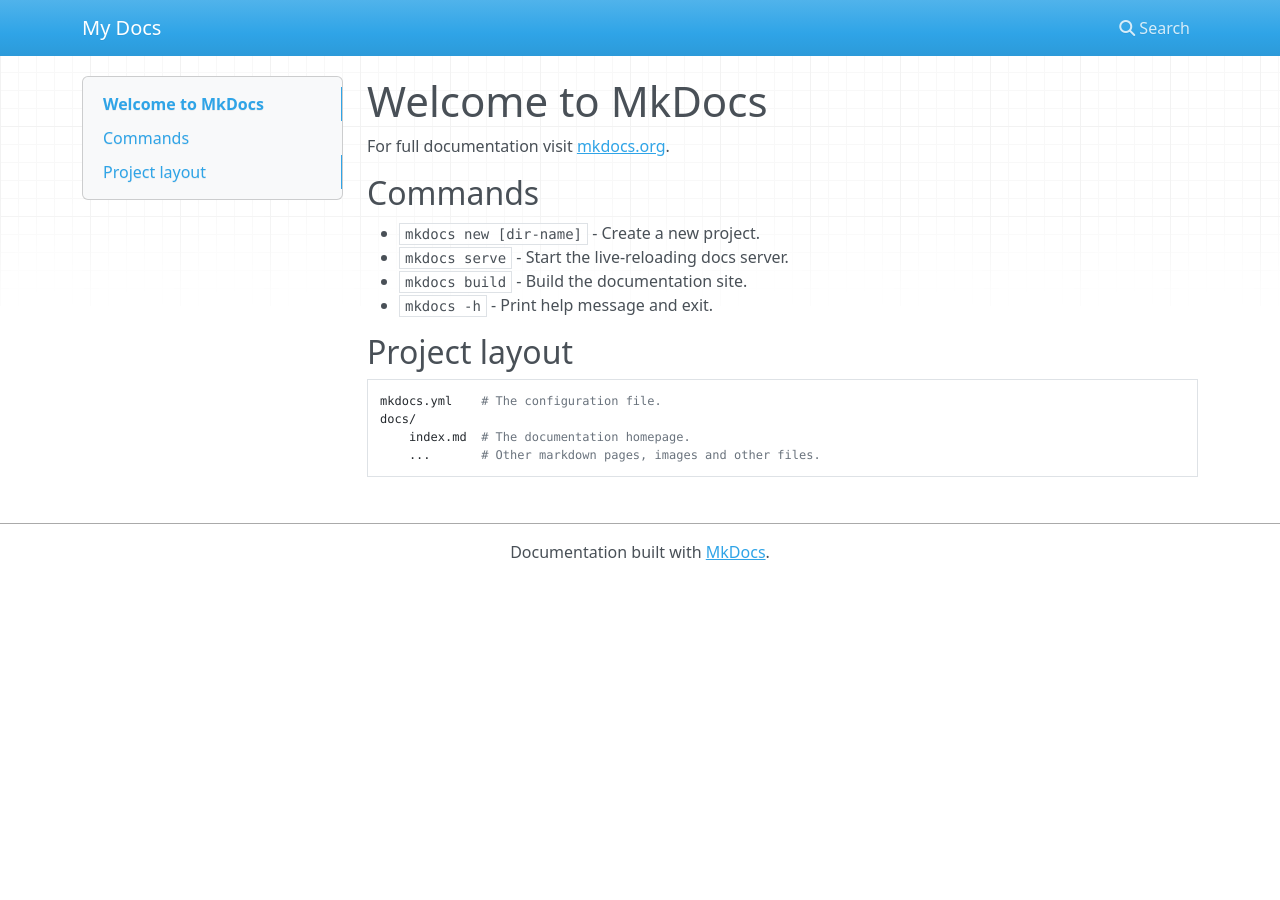
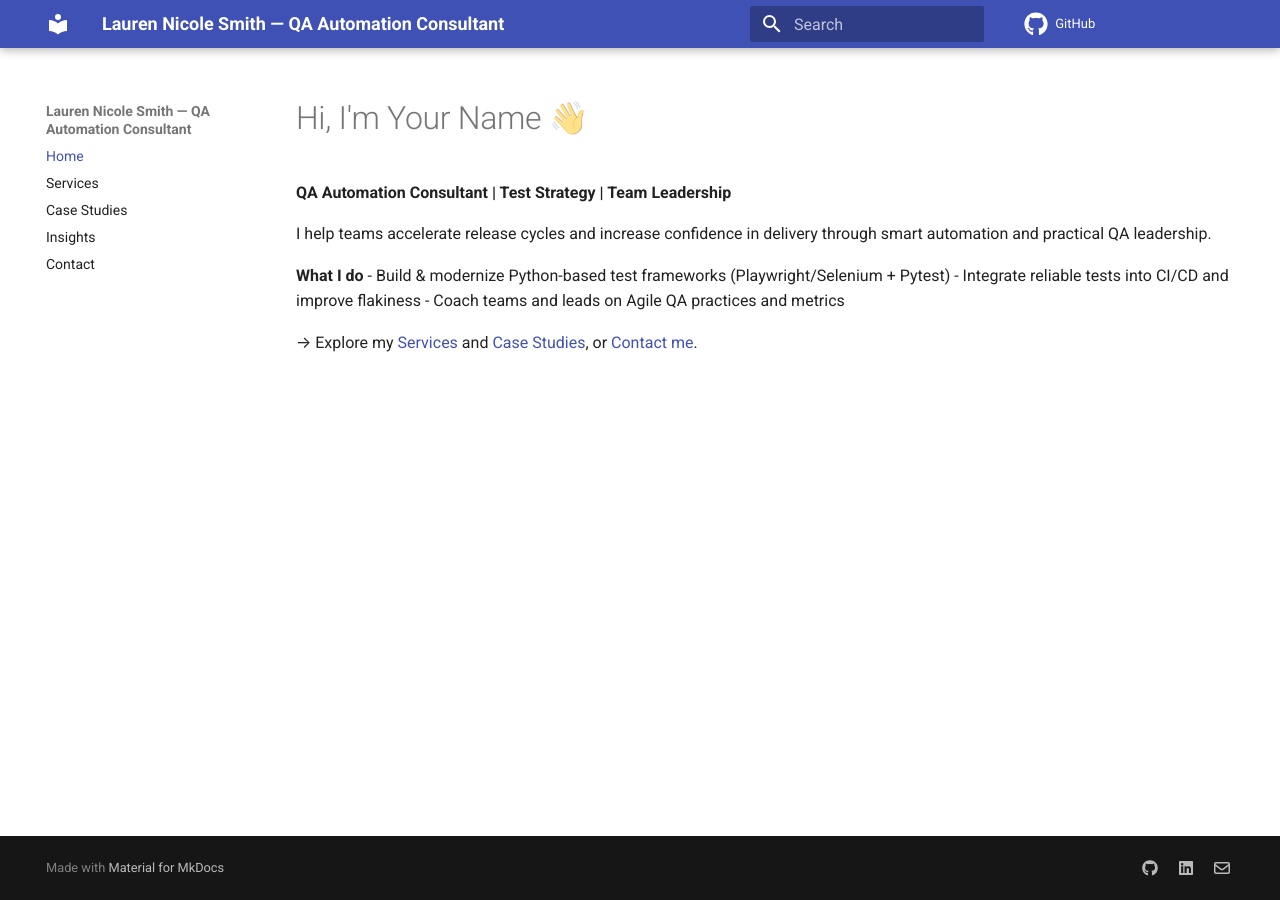
Before and after one commit to technolotrix/technolotrix.github.io, an MkDocs documentation site: the page built from docs/index.md, in a window 1280 px wide. Built offline with MkDocs 1.6.1 and Material for MkDocs 9.7.7, drawn with Linux system fonts in a browser that asks for light colours; nearby versions of some CDN libraries; comment, search, counter and statistics services are not loaded.

Commit message:
MkDocs site + Material theme + Actions deploy

```diff
--- a/docs/index.md
+++ b/docs/index.md
@@ -1,17 +1,11 @@
-# Welcome to MkDocs
+# Hi, I'm Your Name 👋
+**QA Automation Consultant | Test Strategy | Team Leadership**
 
-For full documentation visit [mkdocs.org](https://www.mkdocs.org).
+I help teams accelerate release cycles and increase confidence in delivery through smart automation and practical QA leadership.
 
-## Commands
+**What I do**
+- Build & modernize Python-based test frameworks (Playwright/Selenium + Pytest)
+- Integrate reliable tests into CI/CD and improve flakiness
+- Coach teams and leads on Agile QA practices and metrics
 
-* `mkdocs new [dir-name]` - Create a new project.
-* `mkdocs serve` - Start the live-reloading docs server.
-* `mkdocs build` - Build the documentation site.
-* `mkdocs -h` - Print help message and exit.
-
-## Project layout
-
-    mkdocs.yml    # The configuration file.
-    docs/
-        index.md  # The documentation homepage.
-        ...       # Other markdown pages, images and other files.
+→ Explore my [Services](services.md) and [Case Studies](case-studies.md), or [Contact me](contact.md).
--- a/mkdocs.yml
+++ b/mkdocs.yml
@@ -1 +1,44 @@
-site_name: My Docs
+site_name: Lauren Nicole Smith — QA Automation Consultant
+site_description: QA automation strategy, frameworks, and coaching for fast-moving teams.
+site_url: https://technolotrix.github.io
+repo_url: https://github.com/technolotrix/technolotrix.github.io
+nav:
+  - Home: index.md
+  - Services: services.md
+  - Case Studies: case-studies.md
+  - Insights: insights.md
+  - Contact: contact.md
+
+theme:
+  name: material
+  features:
+    - navigation.instant
+    - navigation.tracking
+    - navigation.top
+    - content.code.copy
+    - toc.integrate
+  icon:
+    repo: fontawesome/brands/github
+  language: en
+
+extra:
+  social:
+    - icon: fontawesome/brands/github
+      link: https://github.com/technolotrix
+    - icon: fontawesome/brands/linkedin
+      link: https://www.linkedin.com/in/technolotrix
+    - icon: fontawesome/regular/envelope
+      link: mailto:technolotrix@google.com
+
+markdown_extensions:
+  - attr_list
+  - admonition
+  - toc:
+      permalink: true
+  - pymdownx.details
+  - pymdownx.superfences
+  - pymdownx.highlight
+  - pymdownx.emoji
+
+plugins:
+  - search
```
Also changed, not shown: docs/case-studies.md (added, +11 -0 lines), docs/contact.md (added, +4 -0 lines), docs/insights.md (added, +6 -0 lines), docs/services.md (added, +13 -0 lines), requirements.txt (added, +29 -0 lines), 2 other files.
